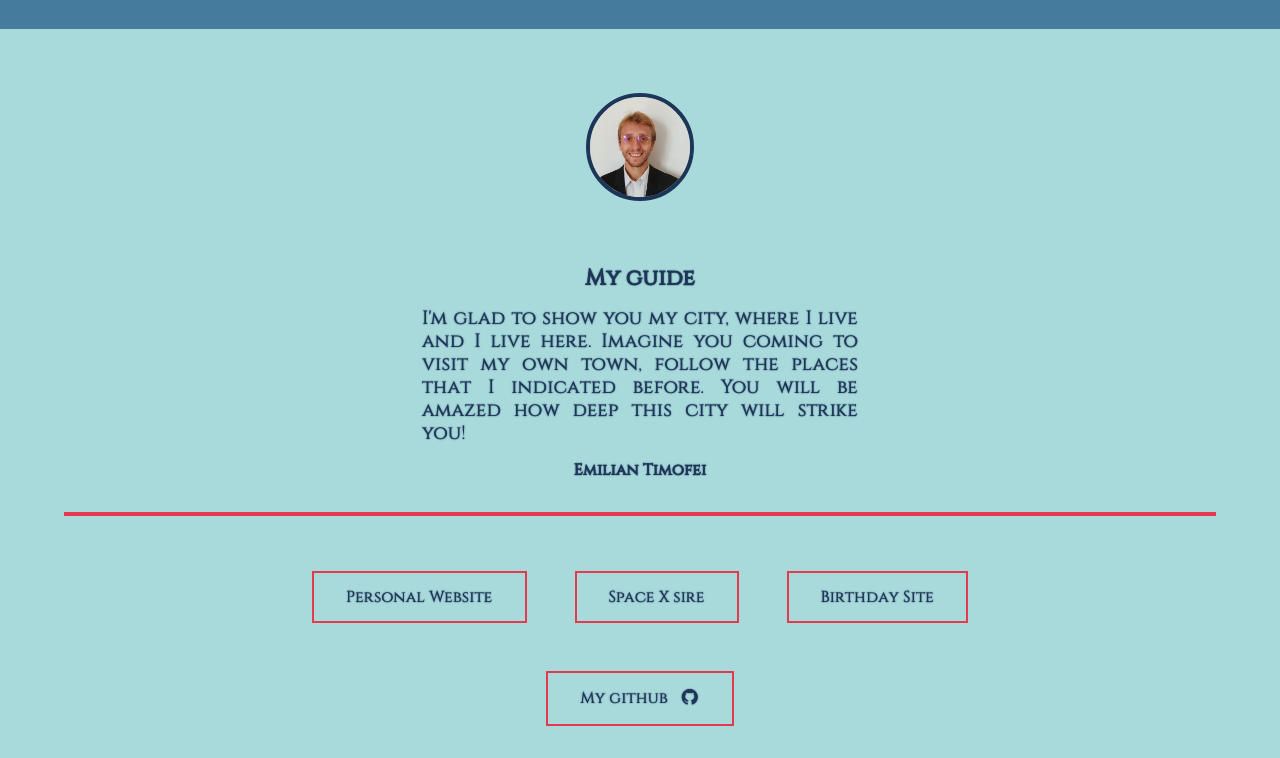
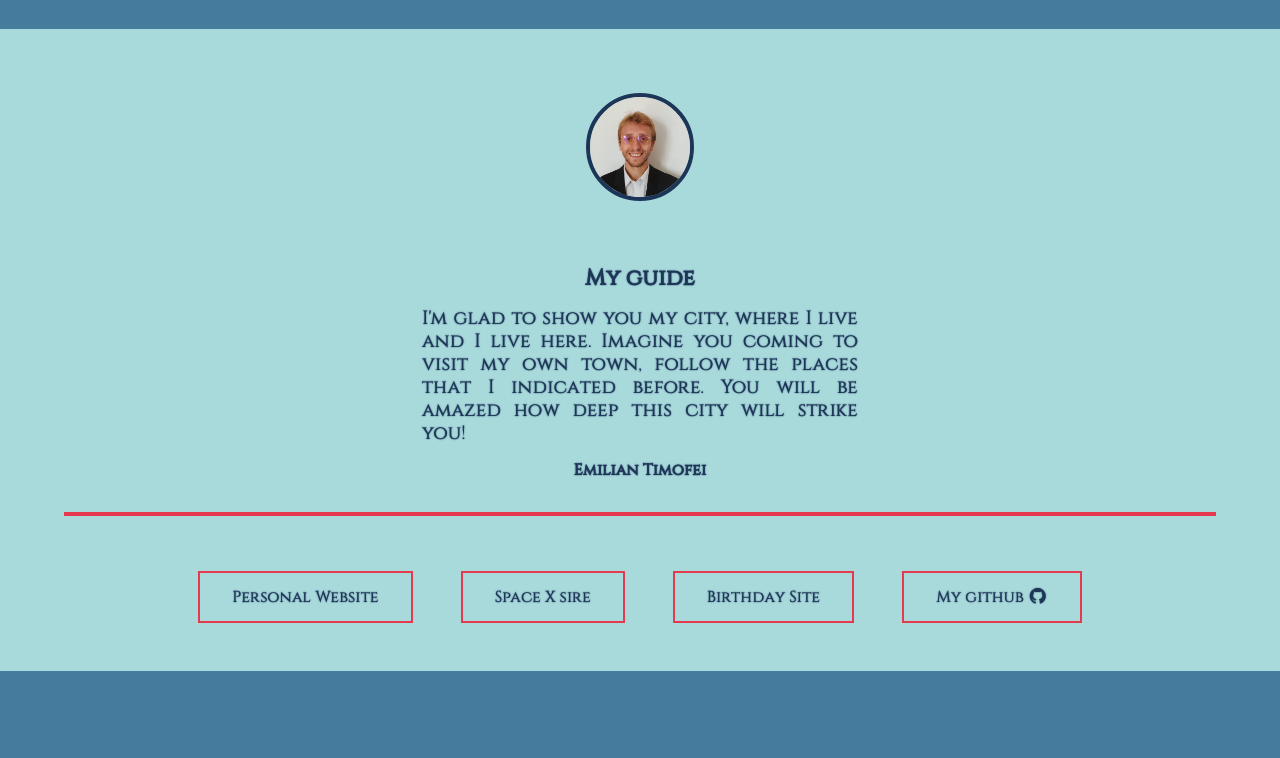
Before and after one commit to anonymouspython96/Solo-Project-Turin-City, a plain HTML site: page index.html in a window 1280 px wide. Shown: the part 1190-1948 px from the top of the page. After the commit the page ends 1861 px from the top, so only its background shows below. Drawn offline with Linux system fonts and the light colour scheme.

Commit message:
Last changes

```diff
--- a/index.html
+++ b/index.html
@@ -61,12 +61,15 @@
         </article>
         <nav>
             <ul>
-                <li><a href="./Projects/Build a Personal Website/index.html" class="anchors" target="_blank">Personal Website</a></li>
+                <li><a href="./Projects/Build a Personal Website/index.html" class="anchors" target="_blank">Personal
+                        Website</a></li>
                 <li><a href="./Projects/Spacex/index.html" class="anchors" target="_blank">Space X sire</a></li>
-                <li><a href="./Projects/Birthday gift website/index.html" class="anchors" target="_blank">Birthday Site</a></li>
+                <li><a href="./Projects/Birthday gift website/index.html" class="anchors" target="_blank">Birthday
+                        Site</a></li>
+                <li><a href="https://github.com/anonymouspython96" class="anchors"
+                        target="_blank">My github <i class="fa-brands fa-github"></i></a></li>
             </ul>
-            <a href="https://github.com/anonymouspython96" id="coding-profile" class="anchors" target="_blank">My github <i
-                    class="fa-brands fa-github"></i></a>
+
         </nav>
     </footer>
 </body>
--- a/style.css
+++ b/style.css
@@ -127,16 +127,10 @@ li {
 
 .anchors {
     text-decoration: none;
+    width: 80px;
     padding: 16px 32px;
+    color: var(--dark--blue);
     border: 2px solid var(--red--color);
-    color: var(--dark--blue);
-}
-
-#coding-profile {
-    margin-top: 2rem;
-}
-i {
-    padding-left: 0.5rem;
 }
 
 .anchors:hover {
```
